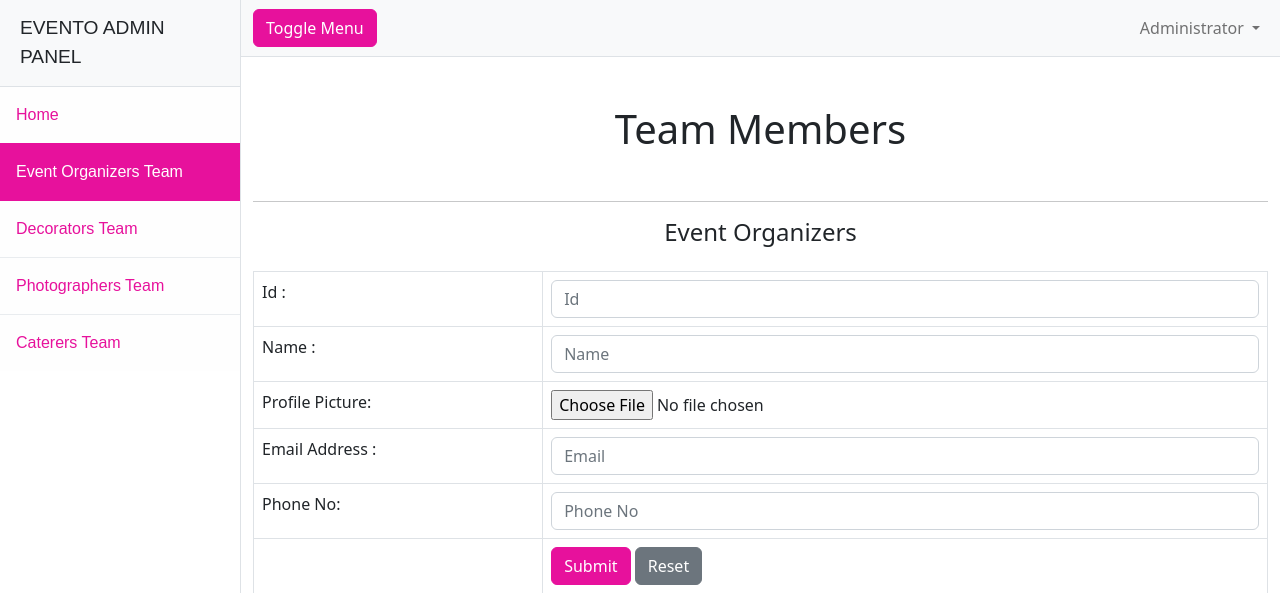
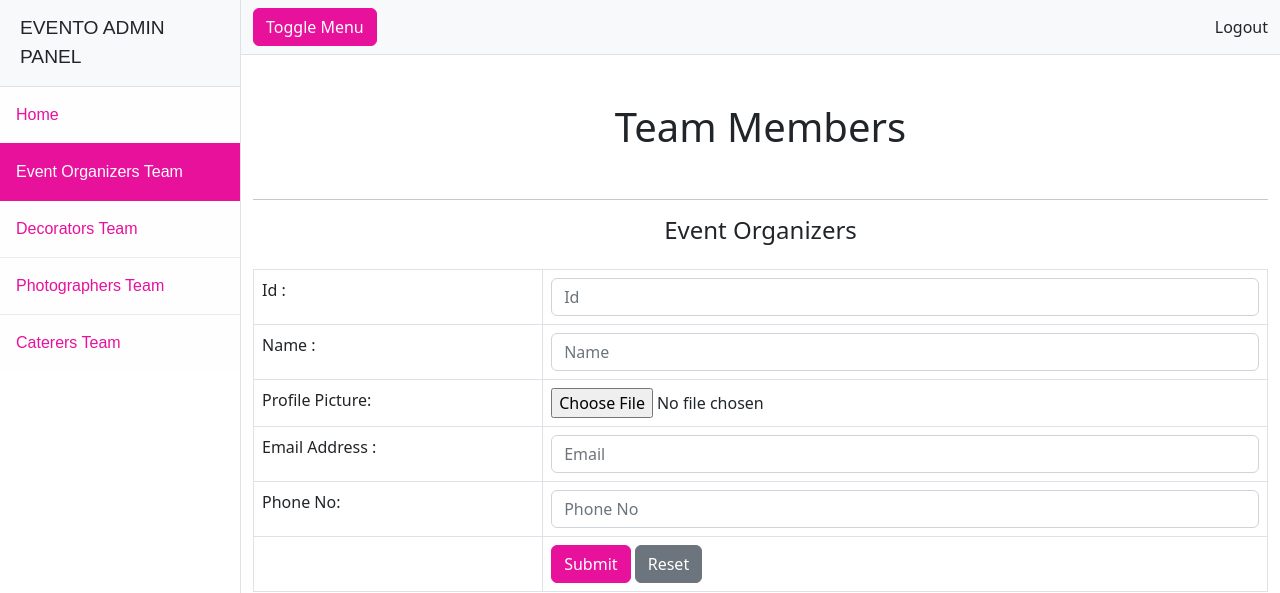
Before and after one commit to Janushankan/EVENTO-02, a PHP site: page /admin/organizers.php in a window 1280 px wide. Shown: the top 593 px of the page. Run offline with PHP 8.4, Linux system fonts and the light colour scheme; data that the repository does not hold is empty.

Commit message:
admin login added

```diff
--- a/admin/login.php
+++ b/admin/login.php
@@ -4,8 +4,10 @@
 <head>
     <meta charset="UTF-8">
     <meta name="viewport" content="width=device-width, initial-scale=1.0">
-    <title>Admin Panel Login</title>
+    <title>EVENTO Admin Panel Login</title>
     <link href="https://cdn.jsdelivr.net/npm/bootstrap@5.3.0/dist/css/bootstrap.min.css" rel="stylesheet">
+    <link rel="icon" type="image/x-icon" href="assets/logo.png" />
+
 </head>
 
 <body>
@@ -15,7 +17,7 @@
             <div class="col-md-6">
                 <div class="card">
                     <div class="card-header">
-                        Admin Panel Login
+                        EVENTO Admin Panel Login
                     </div>
                     <div class="card-body">
                         <form method="POST" action="login_process.php">
--- a/admin/organizers.php
+++ b/admin/organizers.php
@@ -37,16 +37,7 @@
                     <button class="navbar-toggler" type="button" data-bs-toggle="collapse" data-bs-target="#navbarSupportedContent" aria-controls="navbarSupportedContent" aria-expanded="false" aria-label="Toggle navigation"><span class="navbar-toggler-icon"></span></button>
                     <div class="collapse navbar-collapse" id="navbarSupportedContent">
                         <ul class="navbar-nav ms-auto mt-2 mt-lg-0">
-                            <li class="nav-item dropdown">
-                                <a class="nav-link dropdown-toggle" id="navbarDropdown" href="#" role="button" data-bs-toggle="dropdown active" aria-haspopup="true" aria-expanded="false">
-                                    Administrator </a>
-                                <div class="dropdown-menu dropdown-menu-end" aria-labelledby="navbarDropdown">
-                                    <a class="dropdown-item" href="#!">Manage Account</a>
-                                    <a class="dropdown-item" href="#!">Logout</a>
-                                    <div class="dropdown-divider"></div>
-                                    <a class="dropdown-item" href="#!">Something else here</a>
-                                </div>
-                            </li>
+                            <a class="dropdown-item" href="logout.php">Logout</a>
                         </ul>
                     </div>
                 </div>
```
Also changed, not shown: admin/caterers.php (+1 -10 lines), admin/decorators.php (+1 -10 lines), admin/index.php (+1 -8 lines), admin/login_process.php (+2 -13 lines), admin/photographers.php (+1 -10 lines).
